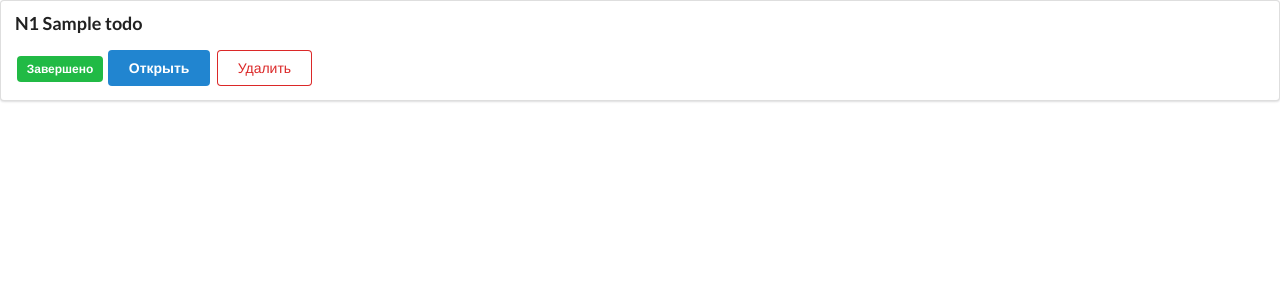
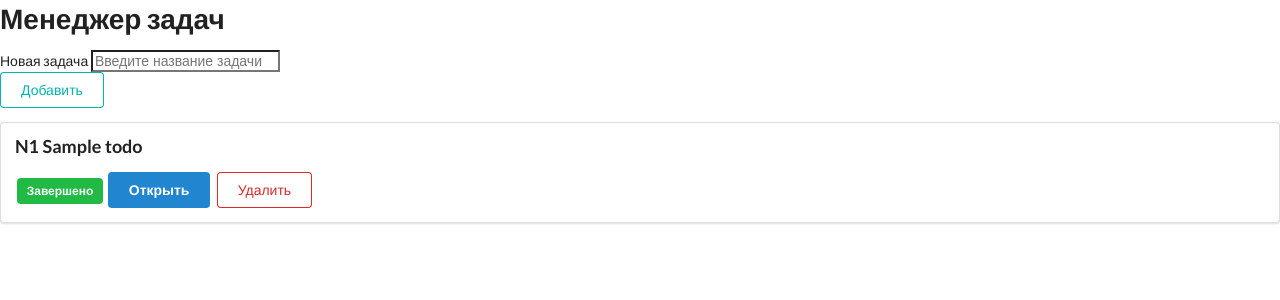
Before and after one commit to Mixaqi/todolist, a Django app: page / in a window 1280 px wide. Shown: the top 300 px of the page. Run offline with Django 4.2, Linux system fonts and the light colour scheme; tables that the repository leaves empty hold one stand-in row (values such as "Sample post").

Commit message:
added addition of new task

```diff
--- a/todoapp/templates/todoapp/index.html
+++ b/todoapp/templates/todoapp/index.html
@@ -1,6 +1,19 @@
 {% extends "todoapp/layout.html" %}
 
 {% block content %}
+
+<div style = "margin-top: 50 px;" class = "ui.container">
+    <h1>Менеджер задач</h1>
+    <form class = "ui form" action="{% url 'add' %}" method = "post"></form>
+        {% csrf_token %}
+        <div class = "field">
+            <label> Новая задача</label>
+            <input type = "text" name = "title" placeholder="Введите название задачи"><br>
+        </div>
+        <button class = "ui teal basic button" type = "submit">Добавить</button>
+    </form>
+</div>
+
 {% for todo in todo_list %}
 <div class="ui segment">
     <p class="ui big header">N{{ todo.id }} {{todo.title}}</p>
```
